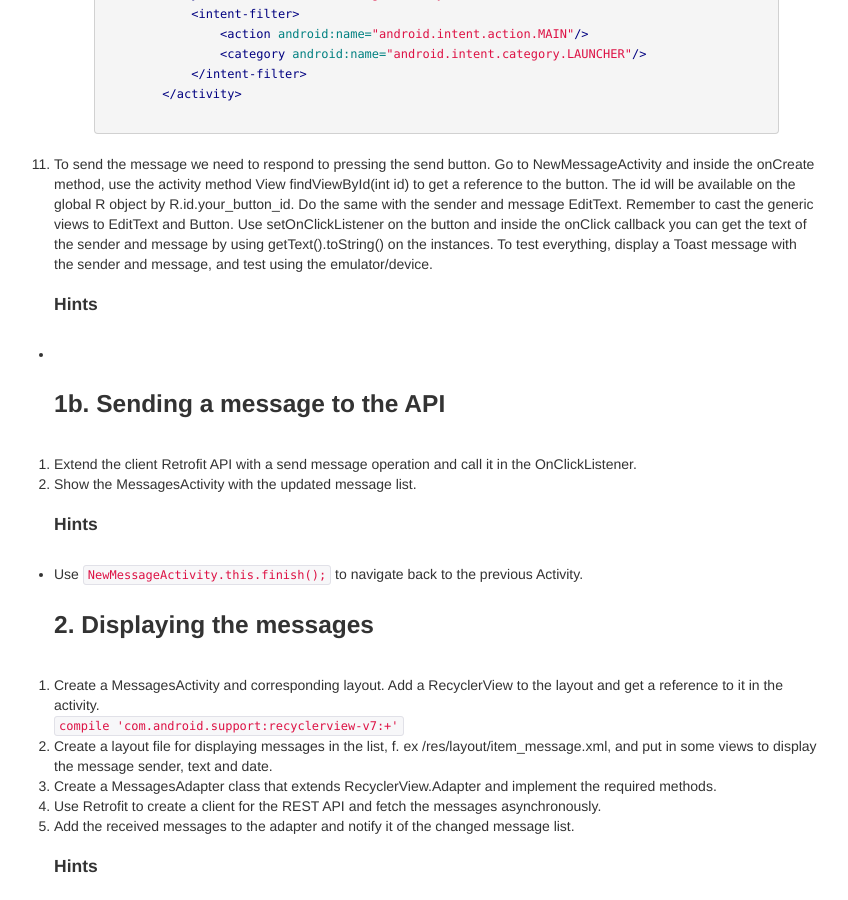
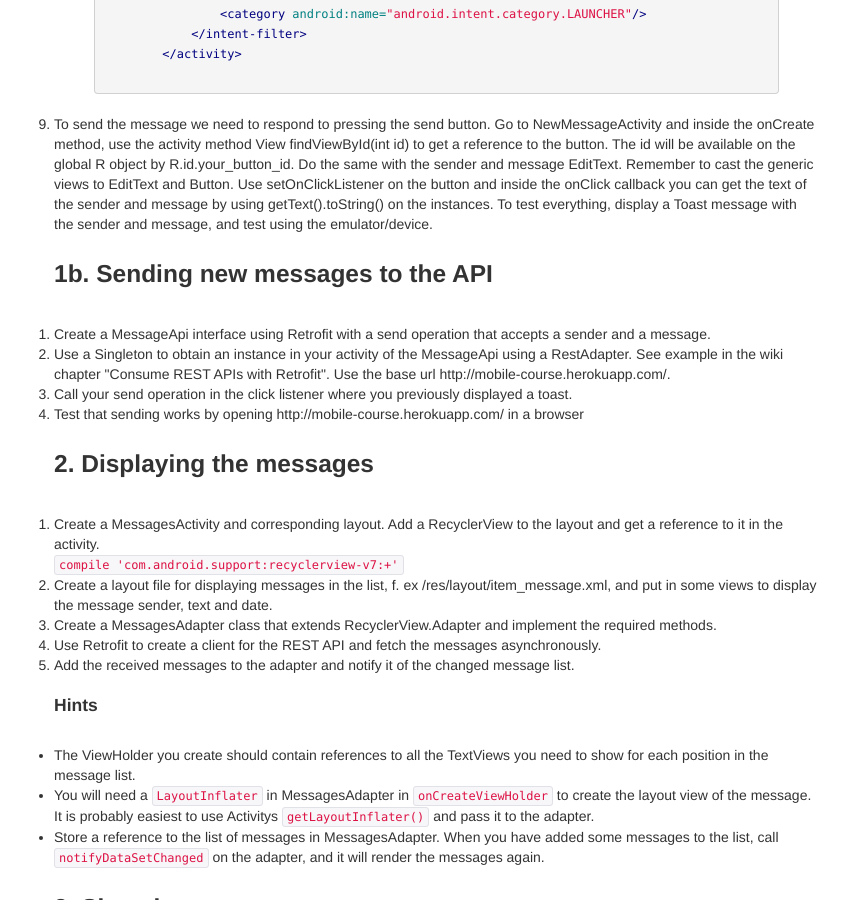
Before and after one commit to bekk/android101, a Jekyll site: the page built from docs/pages/assignments.html, in a window 1280 px wide and 900 px high, scrolled down 737 px. Shown: the whole window, without its empty margins (6-854 px from the left). Built offline with Jekyll 4.4.1, drawn with Linux system fonts in a browser that asks for light colours; Markdown is read by kramdown in place of the engine named in the settings.

Commit message:
New message part 2

```diff
--- a/docs/pages/assignments.html
+++ b/docs/pages/assignments.html
@@ -10,8 +10,8 @@ title: Assignments
   <li>Tell NewMessageActivity to use the layout by calling setContentView(int layoutResId) with resource id of layout_new_message. Android automatically generates this id in the globally available R class. Layout files are put inside R.layout.</li>
   <li>We will now create a label for the message sender input field. Go back to the layout and add TextView component inside the root LinearLayout. Give it a width of wrap_content (as wide as the text inside it plus paddings etc.) and height of wrap_content (will be as big as the text content plus paddings etc.). To show the label text, add the android:text attribute and refer to a string in the res/values/strings.xml file by using the syntax @string/your_string. You will need to create this string in the strings resource file.</li>
   <li>Create the input field for message sender by adding an EditText component inside the root LinearLayout. Give it a width of match_parent (fill the screen from left to right) and height of wrap_content. To be able to access the input text in the activity, we need to give the edittext an android:id attribute. We will use a special syntax when creating this id for the first time: @+id/your_id. Later on, if you need to refer to this component you can skip the + sign.</li>
-  <li>Repeat the two above steps for creating a label and input field for the message text.<li>
-  <li>Add a button component for sending the message. Give it wrap_content for width and height. Give it an id. Give it the text "send" (use the strings.xml file).<li>
+  <li>Repeat the two above steps for creating a label and input field for the message text.</li>
+  <li>Add a button component for sending the message. Give it wrap_content for width and height. Give it an id. Give it the text "send" (use the strings.xml file).</li>
   <li>By now, you should have two pairs of TextView and EditText and a send button, and the EditTexts and the button should each have an id. To test your app, you need to tell android which activity to launch when your app is launched. To do this you need to add your activity to the manifest file and specify an intent filter with action MAIN and category LAUNCHER. Then start your app by clicking Run -> Debug and select "Launch emulator".
     {% highlight xml %}
     <activity android:name=".NewMessageActivity">
@@ -26,21 +26,13 @@ title: Assignments
   </li>
 </ol>
 
-<h4>Hints</h4>
-<ul>
-  <li></li>
-</ul>
-
-<h3>1b. Sending a message to the API</h3>
+<h3>1b. Sending new messages to the API</h3>
 <ol>
-  <li>Extend the client Retrofit API with a send message operation and call it in the OnClickListener.</li>
-  <li>Show the MessagesActivity with the updated message list.</li>
+  <li>Create a MessageApi interface using Retrofit with a send operation that accepts a sender and a message.</li>
+  <li>Use a Singleton to obtain an instance in your activity of the MessageApi using a RestAdapter. See example in the wiki chapter "Consume REST APIs with Retrofit". Use the base url http://mobile-course.herokuapp.com/.</li>
+  <li>Call your send operation in the click listener where you previously displayed a toast.</li>
+  <li>Test that sending works by opening http://mobile-course.herokuapp.com/ in a browser</li>
 </ol>
-
-<h4>Hints</h4>
-<ul>
-  <li>Use <code>NewMessageActivity.this.finish();</code> to navigate back to the previous Activity.</li>
-</ul>
 
 <h3>2. Displaying the messages</h3>
 <ol>
```
